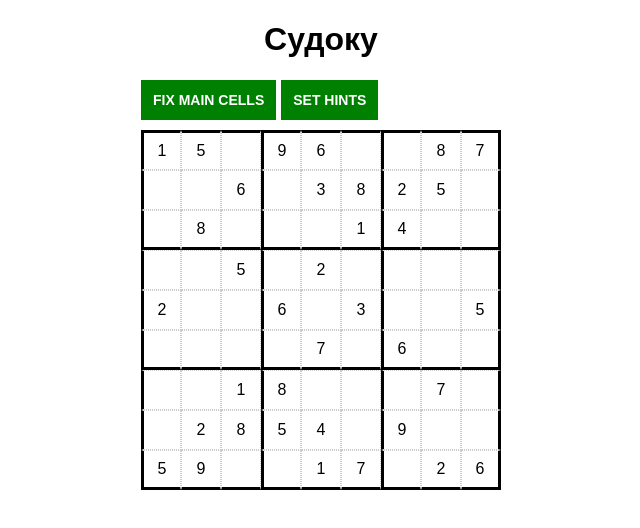
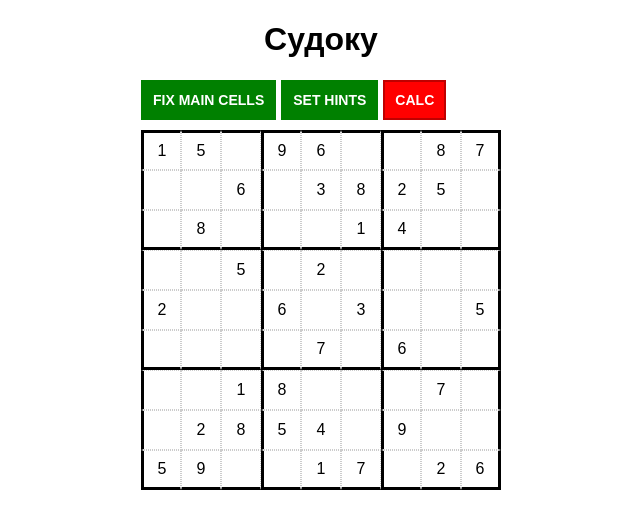
Before and after one commit to taraswww777/react-learn-sudoku, a React (Create React App) app: page / in a window 1280 px wide. Shown: the top 528 px of the page, without its empty margins (319-959 px from the left). Built offline with nearby package versions, Linux system fonts and the light colour scheme.

Commit message:
add btn calc

```diff
--- a/src/components/Sudoku/components/Sudoku/Sudoku.tsx
+++ b/src/components/Sudoku/components/Sudoku/Sudoku.tsx
@@ -58,6 +58,7 @@ class Sudoku extends BEMComponent {
 		this.keyUpF2DoOpenKeyboard = this.keyUpF2DoOpenKeyboard.bind(this);
 		this.fixMainCells = this.fixMainCells.bind(this);
 		this.setHints = this.setHints.bind(this);
+		this.calc = this.calc.bind(this);
 	}
 
 	public setStateTask(task: ICell[]) {
@@ -210,6 +211,10 @@ class Sudoku extends BEMComponent {
 		this.setStateTask(calcHintsToTask(currentStateTask));
 	}
 
+	public calc(){
+		console.log('calc');
+	}
+
 	public render() {
 		const currentCellKey = _.get(this.state, 'currentCell.key', '');
 		const keyboardWrongValue = _.get(this.state, 'keyboardWrongValue', null);
@@ -222,6 +227,7 @@ class Sudoku extends BEMComponent {
 				<div className={this.elem('bar')}>
 					<SudokuBar
 						setHints={this.setHints}
+						calc={this.calc}
 						fixMainCells={this.fixMainCells}/>
 				</div>
 
--- a/src/components/Sudoku/components/SudokuBar/SudokuBar.css
+++ b/src/components/Sudoku/components/SudokuBar/SudokuBar.css
@@ -20,22 +20,27 @@
 	color: #fff;
 }
 
-.sudoku-bar__btn--run:hover {
-	animation: 0.25s sudoku-bar__btn--run---hover linear;
-	transform: scale(0.95);
+.sudoku-bar__btn--calc {
+	background: red;
+	border: 2px solid rgba(128, 0, 0, 0.5);
+	color: #fff;
 }
 
+.sudoku-bar__btn:hover {
+	animation: 0.5s sudoku-bar__btn---hover linear;
+	transform: scale(1);
+}
 
-@keyframes sudoku-bar__btn--run---hover {
-	from{
+@keyframes sudoku-bar__btn---hover{
+	from {
 		transform: scale(1);
 	}
 
-	50%{
-		transform: scale(0.9);
+	50% {
+		transform: scale(1.1);
 	}
 
-	to{
+	to {
 		transform: scale(1);
 	}
 }
--- a/src/components/Sudoku/components/SudokuBar/SudokuBar.tsx
+++ b/src/components/Sudoku/components/SudokuBar/SudokuBar.tsx
@@ -7,6 +7,7 @@ const COMPONENT_NAME = 'sudoku-bar';
 export interface ISudokuBarProps extends IBEMProps {
 	fixMainCells: any;
 	setHints?: any;
+	calc?: any;
 }
 
 function SudokuBar(props: ISudokuBarProps) {
@@ -23,6 +24,12 @@ function SudokuBar(props: ISudokuBarProps) {
 				onClick={props.setHints}
 			>set Hints
 			</button>
+
+			<button
+				className={props.elem('btn', 'calc')}
+				onClick={props.calc}
+			>calc
+			</button>
 		</div>
 	);
 }
```
